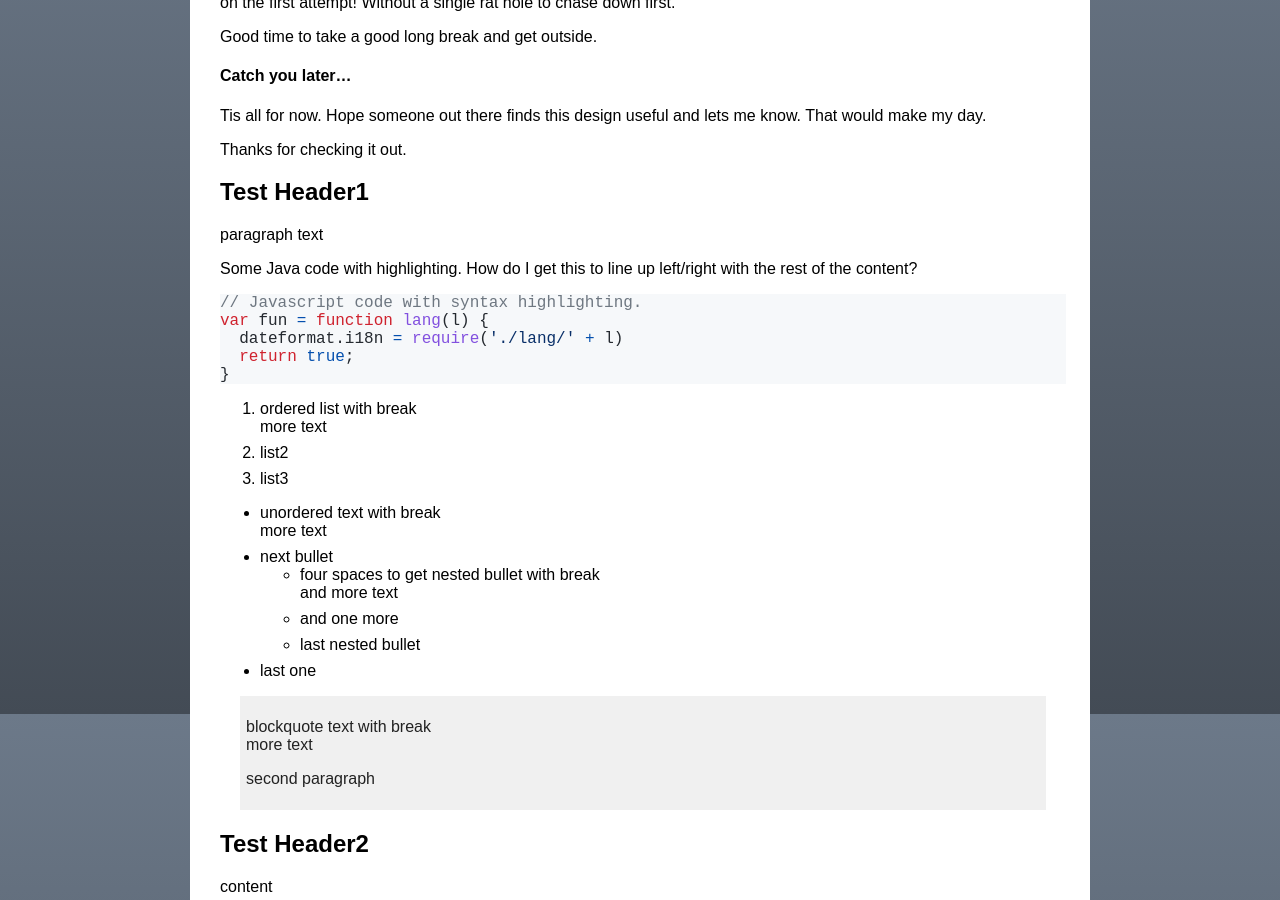
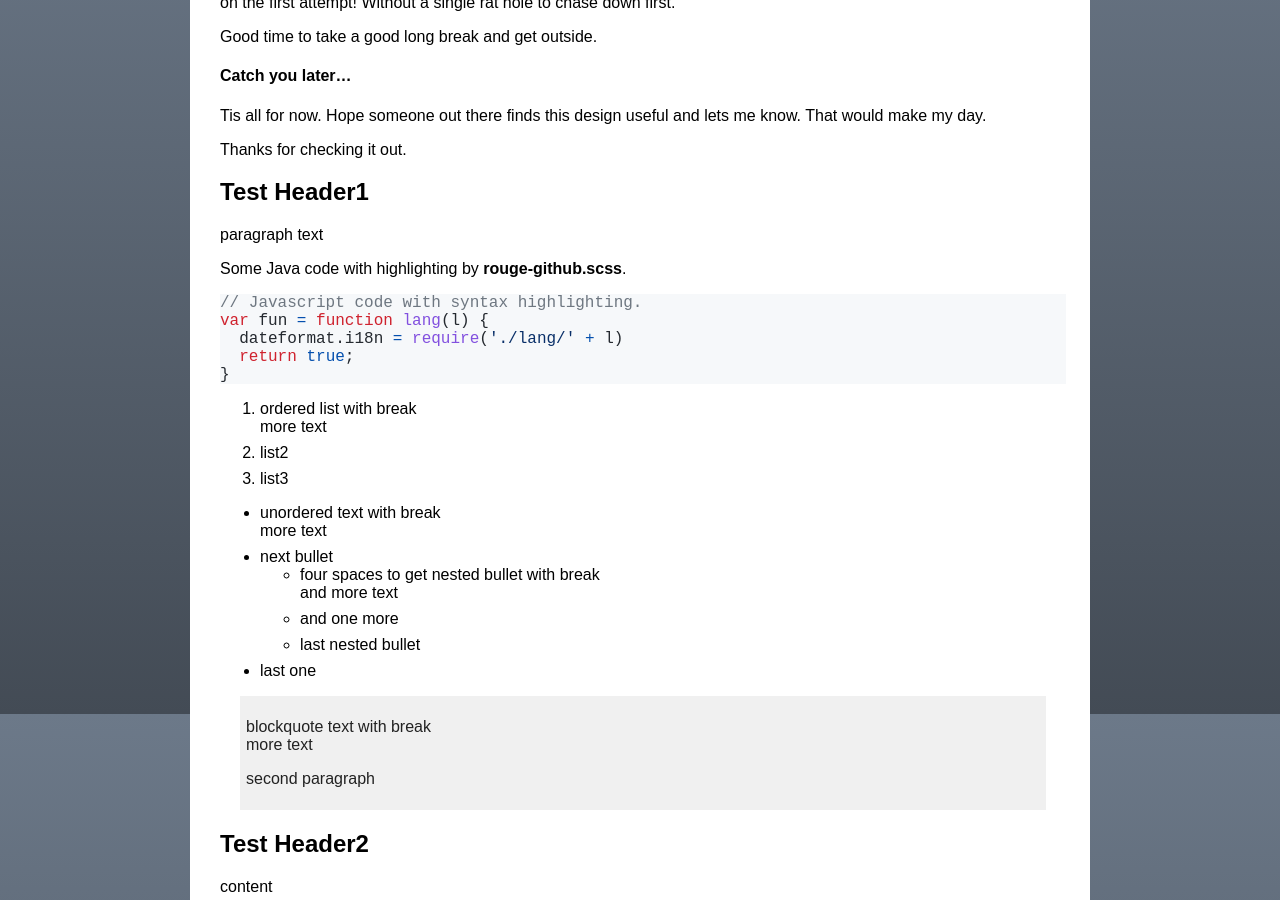
Before and after one commit to TR-Systems/modernist, a Jekyll site: the page built from index.md, in a window 1280 px wide and 900 px high, scrolled down 3786 px. Built offline with Jekyll 4.4.1, drawn with Linux system fonts in a browser that asks for light colours; our own code applies the rules of GitHub Pages for plain Markdown files.

Commit message:
Update index.md

````diff
--- a/index.md
+++ b/index.md
@@ -126,7 +126,7 @@ Thanks for checking it out.
 # Test Header1
 paragraph text
 
-Some Java code with highlighting. How do I get this to line up left/right with the rest of the content?
+Some Java code with highlighting by **rouge-github.scss**.
 
 ```js
 // Javascript code with syntax highlighting.
````
